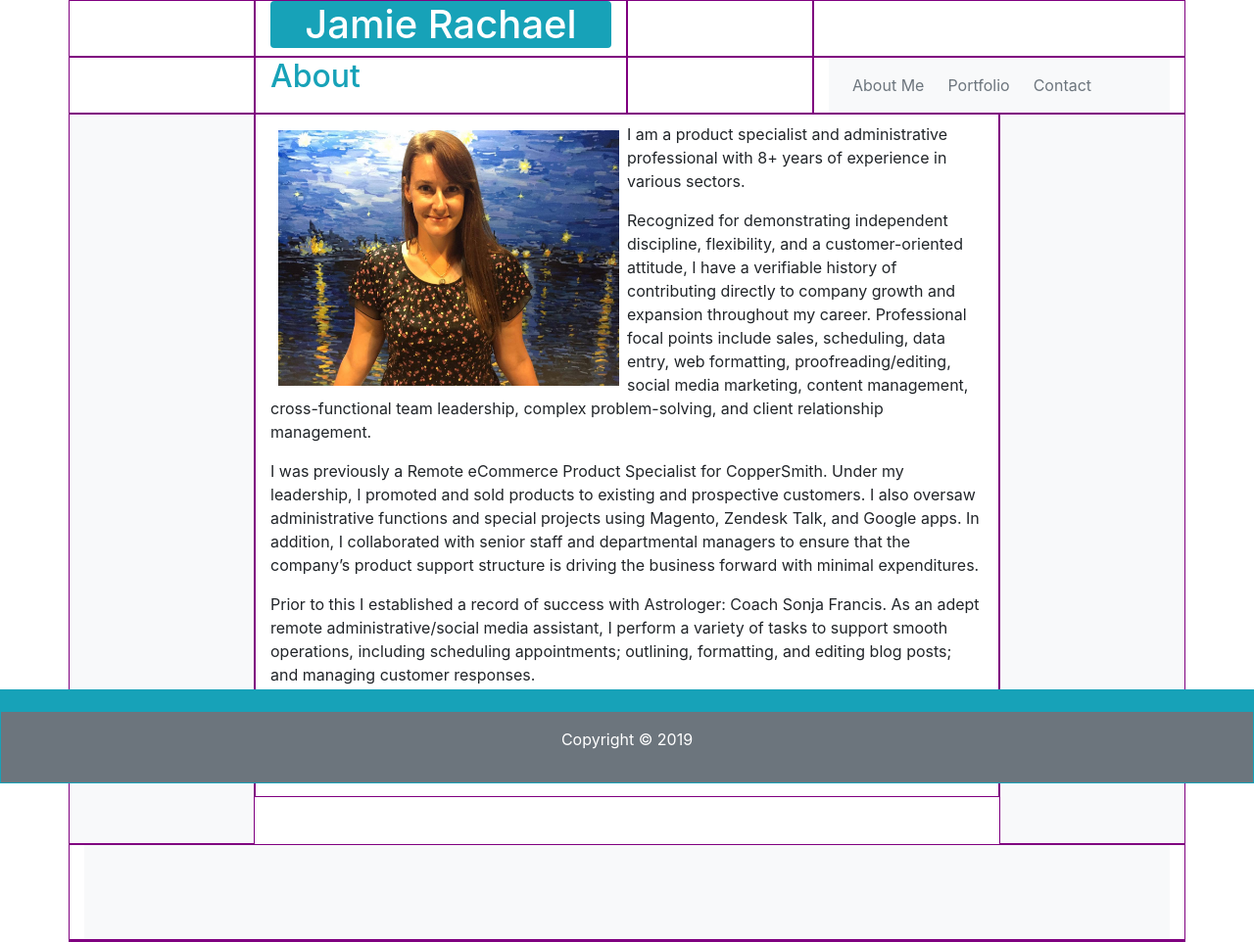
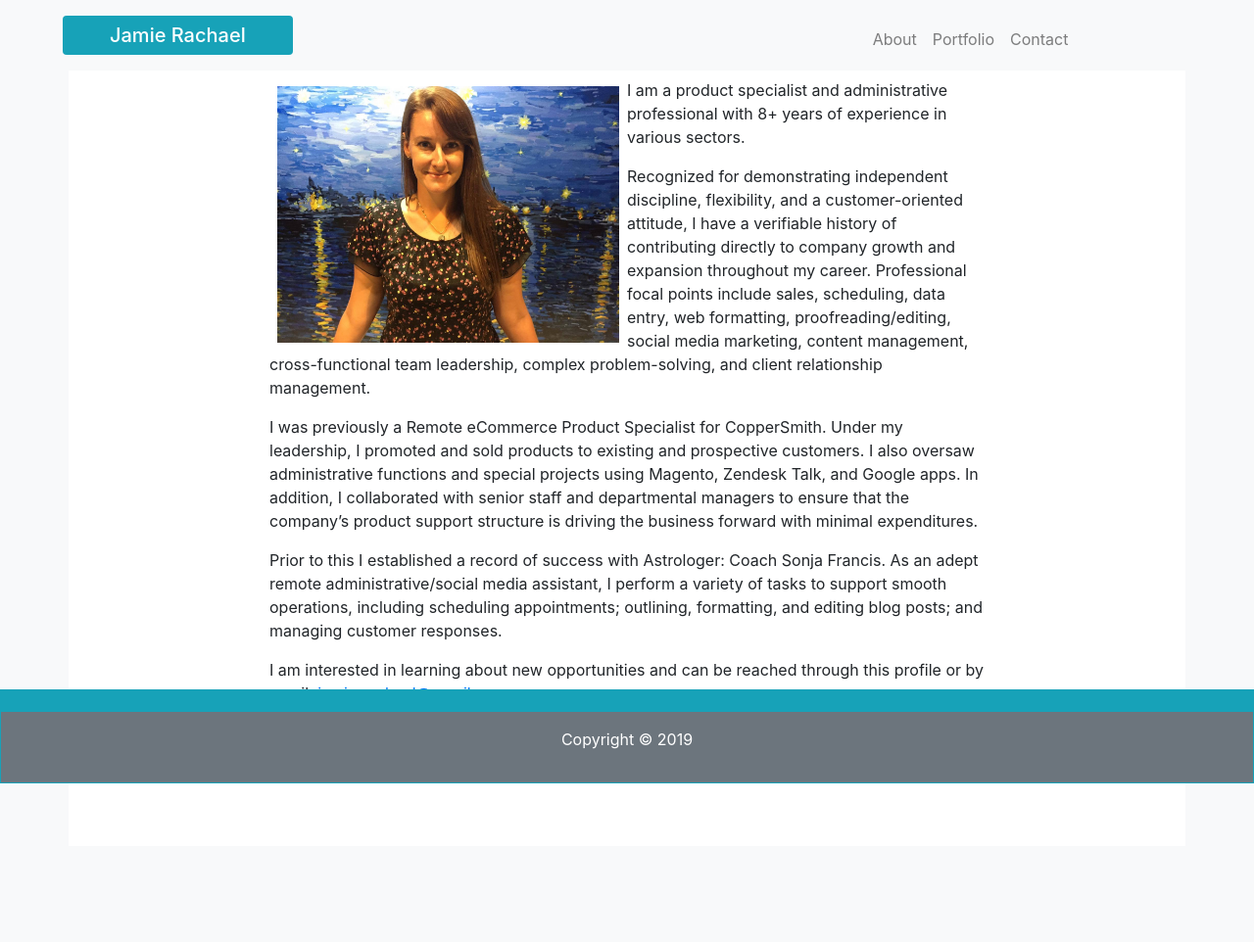
Before and after one commit to jamierachael/Bootstrap-Portfolio, a plain HTML site: page index.html in a window 1280 px wide. Shown: the whole page at 98% size. After the commit the page ends 864 px from the top, so only its background shows below. Drawn offline with nearby package versions, Linux system fonts and the light colour scheme.

Commit message:
modified all nav bars, container, and background color

```diff
--- a/index.html
+++ b/index.html
@@ -12,21 +12,17 @@
 
     <title>Hello, world!</title>
     <style>
-        .col-6 {
+        /* .col-6 {
             border: 1px solid purple;
         }
 
         .col-12 {
             border: 1px solid purple;
-        }
-
-        body {
-            background-image: url("../images/gravel/gravel.png");
-        }
+        } */
     </style>
 </head>
 
-<body>
+<body class="bg-light">
 
     <!-- Optional JavaScript -->
     <!-- jQuery first, then Popper.js, then Bootstrap JS -->
@@ -41,49 +37,37 @@
         crossorigin="anonymous"></script>
     <!-- This contains entire page - start container div -->
 
-    <div class="container">
-        <!-- Stack the columns on mobile by making one full-width and the other half-width -->
+    <nav class="navbar navbar-expand-lg navbar-light bg-light mt-2">
+        <h1 class="navbar-brand bg-info text-white rounded text-center ml-5 px-5">Jamie Rachael</h1>
 
-        <div class="row">
-            <div class="col-12 col-md-2"></div>
-            <div class="col-12 col-md-4">
-                <h1 class="bg-info text-white rounded text-center">Jamie Rachael</h1>
-            </div>
-            <div class="col-12 col-md-2">
-            </div>
-            <div class="col-6 col-md-4">
-            </div>
-        </div>
-
-        <div class="row">
-            <div class="col-12 col-md-2"></div>
-            <div class="col-12 col-md-4">
-                <h2 class="text-info">About</h2>
-            </div>
-            <div class="col-12 col-md-2">
-            </div>
-            <div class="col-6 col-md-4">
-                <nav class="navbar navbar-expand-lg navbar-light bg-light">
+        <button class="navbar-toggler" type="button" data-toggle="collapse" data-target="#navbarSupportedContent"
+            aria-controls="navbarSupportedContent" aria-expanded="false" aria-label="Toggle navigation">
+            <span class="navbar-toggler-icon"></span>
+        </button>
+        <div class="offset-md-5">
             <div class="collapse navbar-collapse" id="navbarSupportedContent">
-                        <ul class="navbar-nav mr-auto bg-light">
-                            <li class="nav-item mr-sm-2">
-                                <a class="nav-link active text-secondary" href="index.html">About Me</a>
+                <ul class="navbar-nav mx-5">
+                    <li class="nav-item">
+                        <a class="nav-link" href="index.html">About</a>
                     </li>
-                            <li class="nav-item mr-sm-2">
-                                <a class="nav-link text-secondary" href="portfolio.html">Portfolio</a>
+                    <li class="nav-item">
+                        <a class="nav-link" href="portfolio.html">Portfolio</a>
                     </li>
-                            <li class="nav-item mr-sm-2">
-                                <a class="nav-link text-secondary" href="contact.html">Contact</a>
+                    <li class="nav-item">
+                        <a class="nav-link" href="contact.html">Contact</a>
                     </li>
                 </ul>
             </div>
+        </div>
     </nav>
-            </div>
-        </div>
+
+    <div class="container bg-white">
+        <!-- Stack the columns on mobile by making one full-width and the other half-width -->
+
         <!-- Columns start at 50% wide on mobile and bump up to 33.3% wide on desktop -->
         <div class="row">
-            <div class="col-6 col-md-2 bg-light"></div>
-            <div class="col-6 col-md-8 mb-5">
+            <!-- <div class="col-6 col-md-2 bg-light"></div> -->
+            <div class="col-6 col-md-8 mb-5 offset-md-2">
                 <div class="clearfix">
                     <img src="assets/images/Profile_2018.jpeg" alt="..." class="float-left w-50 p-2">
                     <p class="mt-2">I am a product specialist and administrative professional with 8+
@@ -108,26 +92,26 @@
                     adept remote administrative/social media assistant, I perform a variety of tasks to support
                     smooth operations, including scheduling appointments; outlining, formatting, and editing
                     blog posts; and managing customer responses. </p>
-                <p class="mb-5">I am interested in learning about new opportunities and can be reached through this
+                <p class="mb-5 pb-5">I am interested in learning about new opportunities and can be reached through this
                     profile
                     or by email: <a href="mailto:jamie.rachael@gmail.com" target="_blank">jamie.rachael@gmail.com</a>
                 </p>
             </div>
+        </div>
 
-            <div class="col-6 col-md-2 bg-light"></div>
-        </div>
+        <!-- <div class="col-6 col-md-2 bg-light"></div>
+        </div> -->
         <!-- Test Space -->
 
-        <div class="row">
+        <!-- <div class="row">
                 <div class="col-12">
                     <div class="py-5 bg-light"></div>
                 </div>
-        </div>
+            </div> -->
 
         <!-- Columns are always 50% wide, on mobile and desktop -->
         <div class="row">
             <div class="col-12">
-
                 <div class="footer fixed-bottom py-5 md-5 bg-info">
                     <div class="footer fixed-bottom text-center p-3 bg-secondary text-white border border-info">
                         <p>Copyright &copy; 2019</p>
```
Also changed, not shown: contact.html (+3 -3 lines), portfolio.html (+32 -54 lines). Lines whose indentation alone changed are shown as unchanged.
